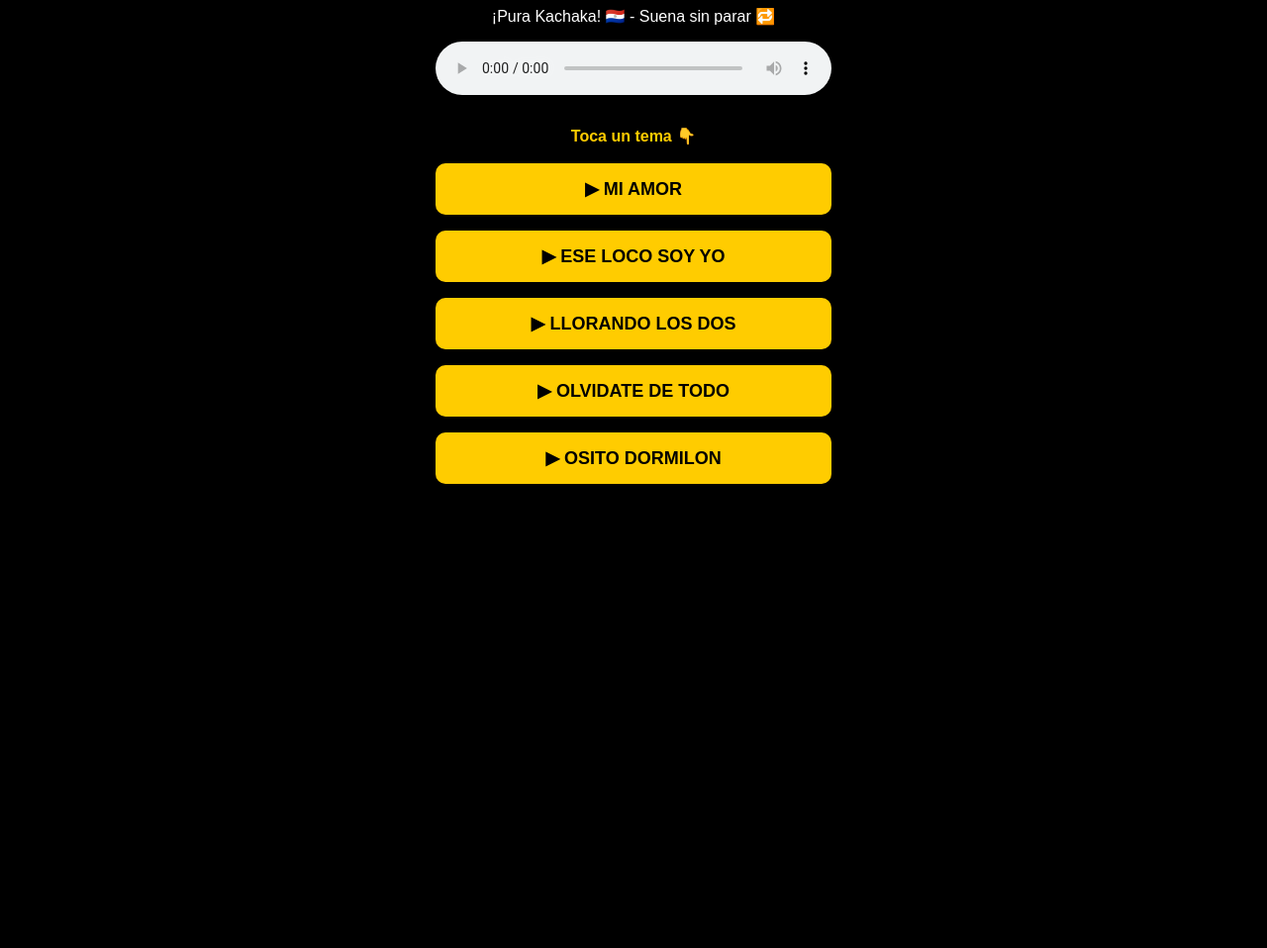
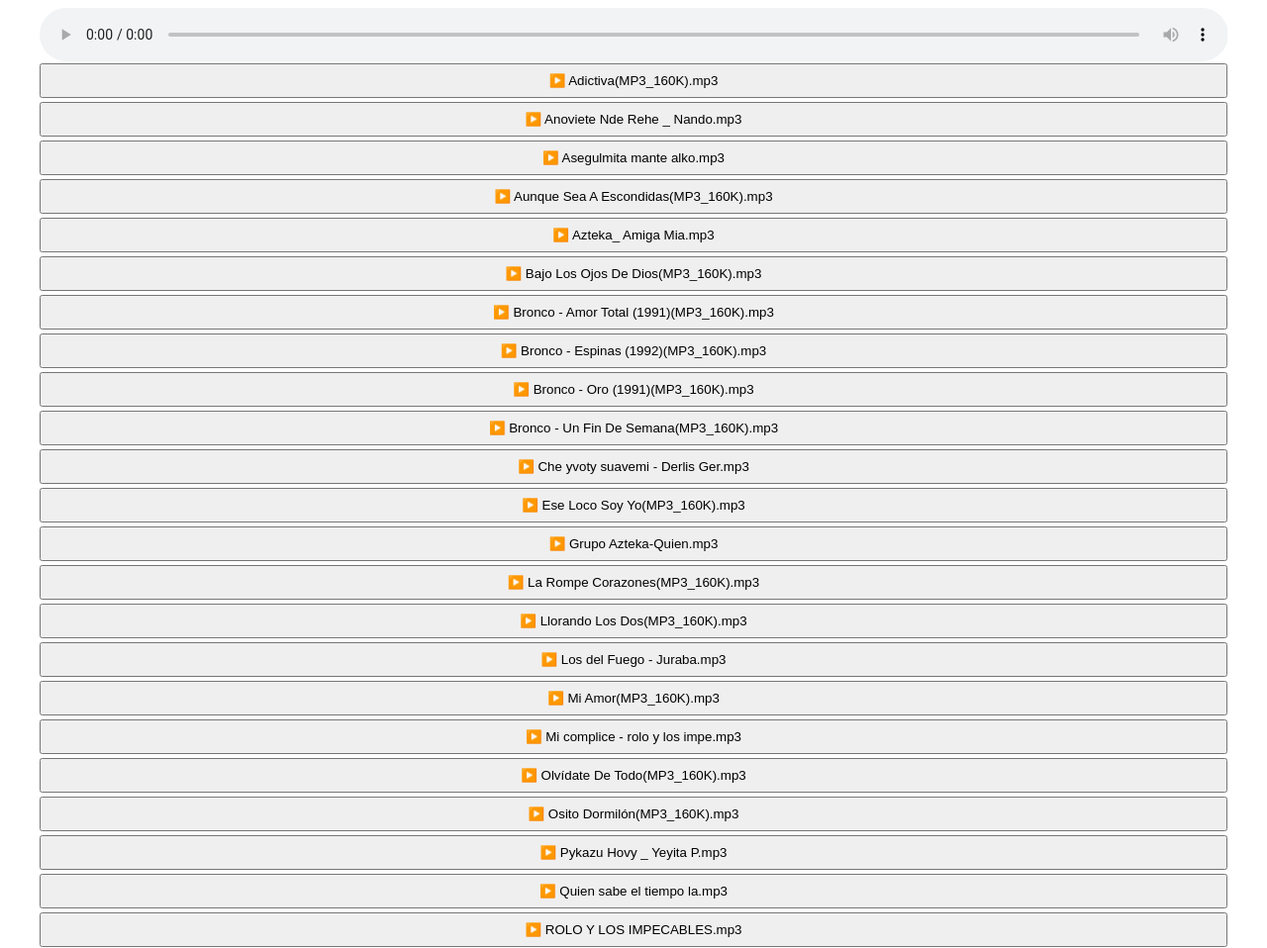
Before and after one commit to MelodiRadio2026/MelodiRadio2026.github.io, a plain HTML site: page index.html in a window 1280 px wide. Shown: the part 406-1364 px from the top of the page at 99% size. Before the commit the page ends 931 px from the top, so only its background shows below. Drawn offline with Linux system fonts and the light colour scheme.

Commit message:
Update index.html

```diff
--- a/index.html
+++ b/index.html
@@ -1,47 +1,49 @@
-<!DOCTYPE html>
-<html>
-<head>
-<meta name="viewport" content="width=device-width, initial-scale=1.0">
-<title>MELODIRADIO 2026</title><img src="file_00000000c268820e905223dfda1d8e2a.png" style="width:95%;max-width:400px;border-radius:20px">
-<style>
-body { background: black; color: white; text-align: center; font-family: Arial; padding: 20px; }
-h1 { color: #ffcc00; font-size: 32px; }
-button { background: #ffcc00; color: black; border: none; padding: 15px; font-size: 18px; border-radius: 10px; margin: 8px; width: 90%; max-width: 400px; font-weight: bold; }
-audio { width: 90%; max-width: 400px; }
-</style>
-</head>
-<body>
-<h1>🎵 MELODIRADIO 2026 🎵</h1>
-<p>¡Pura Kachaka! 🇵🇾 - Suena sin parar 🔁</p>
-<audio id="player" controls></audio>
-<br><br>
-<div id="ahora" style="color:#ffcc00; font-weight:bold; margin:10px;">Toca un tema 👇</div>
-<button onclick="playSong(0)">▶ MI AMOR</button><br>
-<button onclick="playSong(1)">▶ ESE LOCO SOY YO</button><br>
-<button onclick="playSong(2)">▶ LLORANDO LOS DOS</button><br>
-<button onclick="playSong(3)">▶ OLVIDATE DE TODO</button><br>
-<button onclick="playSong(4)">▶ OSITO DORMILON</button><br>
+<div style="text-align:center;"><img src="file_00000000c268820e905223dfda1d8e2a.png" style="width:95%;max-width:400px;border-radius:20px">
+<button onclick="empezar()" style="padding:15px;width:95%;background:#ffcc00;font-size:18px;font-weight:bold;border-radius:12px;">▶️ PLAY TODAS SIN PARAR 🔁</button>
+<p id="t" style="color:white;">Apretá PLAY</p>
+<audio id="a" controls style="width:95%;"></audio>
+<div id="lista"></div>
+</div>
 <script>
-var songs = [
-["MI AMOR", "Mi%20Amor%28MP3_160K%29.mp3"],
-["ESE LOCO SOY YO", "Ese%20Loco%20Soy%20Yo%28MP3_160K%29.mp3"],
-["LLORANDO LOS DOS", "Llorando%20Los%20Dos%28MP3_160K%29.mp3"],
-["OLVIDATE DE TODO", "Olv%C3%ADdate%20De%20Todo%28MP3_160K%29.mp3"],
-["OSITO DORMILON", "Osito%20Dormil%C3%B3n%28MP3_160K%29.mp3"]
+let lista=[
+"Adictiva(MP3_160K).mp3",
+"Anoviete Nde Rehe _ Nando.mp3",
+"Asegulmita mante alko.mp3",
+"Aunque Sea A Escondidas(MP3_160K).mp3",
+"Azteka_ Amiga Mia.mp3",
+"Bajo Los Ojos De Dios(MP3_160K).mp3",
+"Bronco - Amor Total (1991)(MP3_160K).mp3",
+"Bronco - Espinas (1992)(MP3_160K).mp3",
+"Bronco - Oro (1991)(MP3_160K).mp3",
+"Bronco - Un Fin De Semana(MP3_160K).mp3",
+"Che yvoty suavemi - Derlis Ger.mp3",
+"Ese Loco Soy Yo(MP3_160K).mp3",
+"Grupo Azteka-Quien.mp3",
+"La Rompe Corazones(MP3_160K).mp3",
+"Llorando Los Dos(MP3_160K).mp3",
+"Los del Fuego - Juraba.mp3",
+"Mi Amor(MP3_160K).mp3",
+"Mi complice - rolo y los impe.mp3",
+"Olvídate De Todo(MP3_160K).mp3",
+"Osito Dormilón(MP3_160K).mp3",
+"Pykazu Hovy _ Yeyita P.mp3",
+"Quien sabe el tiempo la.mp3",
+"ROLO Y LOS IMPECABLES.mp3",
+"Sudamerikal(MP3_160K).mp3",
+"Te Amo Y Te Amo(MP3_160K).mp3",
+"ka_avo tory - Derlis Ger.mp3"
 ];
-var player = document.getElementById('player');
-var current = 0;
-function playSong(i){
-current = i;
-player.src = songs[i][1];
-document.getElementById('ahora').innerText = "Sonando: " + songs[i][0];
-player.play();
+let i=0;
+let au=document.getElementById("a");
+let div=document.getElementById("lista");
+div.innerHTML=lista.map((n,idx)=>`<button onclick="i=${idx};tocar()" style="width:95%;margin:2px;padding:8px;">▶️ ${n}</button><br>`).join("");
+function tocar(){
+document.getElementById("t").innerText="🎵 Sonando "+(i+1)+" de "+lista.length+": "+lista[i];
+au.src=encodeURI(lista[i]);
+au.play();
 }
-player.addEventListener('ended', function(){
-current = current + 1;
-if(current >= songs.length){ current = 0; }
-playSong(current);
-});
+function empezar(){ tocar(); }
+function siguiente(){ i++; if(i>=lista.length){ i=0; } tocar(); }
+au.onended=siguiente;
+au.onerror=siguiente;
 </script>
-</body>
-</html>
```
